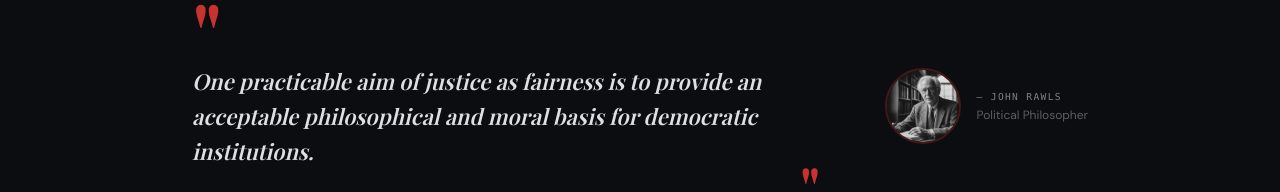
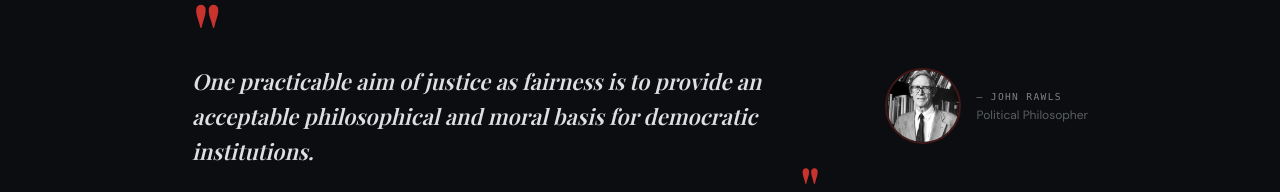
Before and after one commit to Nickybert/nickybert.github.io, a React (Vite) app: page / in a window 1280 px wide. Shown: the part 1505-1697 px from the top of the page. Built offline with nearby package versions, Linux system fonts and the light colour scheme; a web font is replaced by a local one.

Commit message:
Update config.ts

```diff
--- a/src/config.ts
+++ b/src/config.ts
@@ -5,12 +5,12 @@
 // HERO SECTION IMAGE
 // Simply change the path below to use a different image
 // Place your image in the public/images folder and update the path
-export const HERO_IMAGE = "/images/hero_portrait.jpg";
+export const HERO_IMAGE = "/images/hero_portrait_new.jpg";
 
 // ABOUT SECTION IMAGE (Africa graphic is SVG, no config needed)
 
 // QUOTE SECTION IMAGE
-export const RAWLS_IMAGE = "/images/rawls_portrait.jpg";
+export const RAWLS_IMAGE = "/images/rawls_portrait_new.jpg";
 
 // PERSONAL INFO
 export const PERSONAL_INFO = {
```
